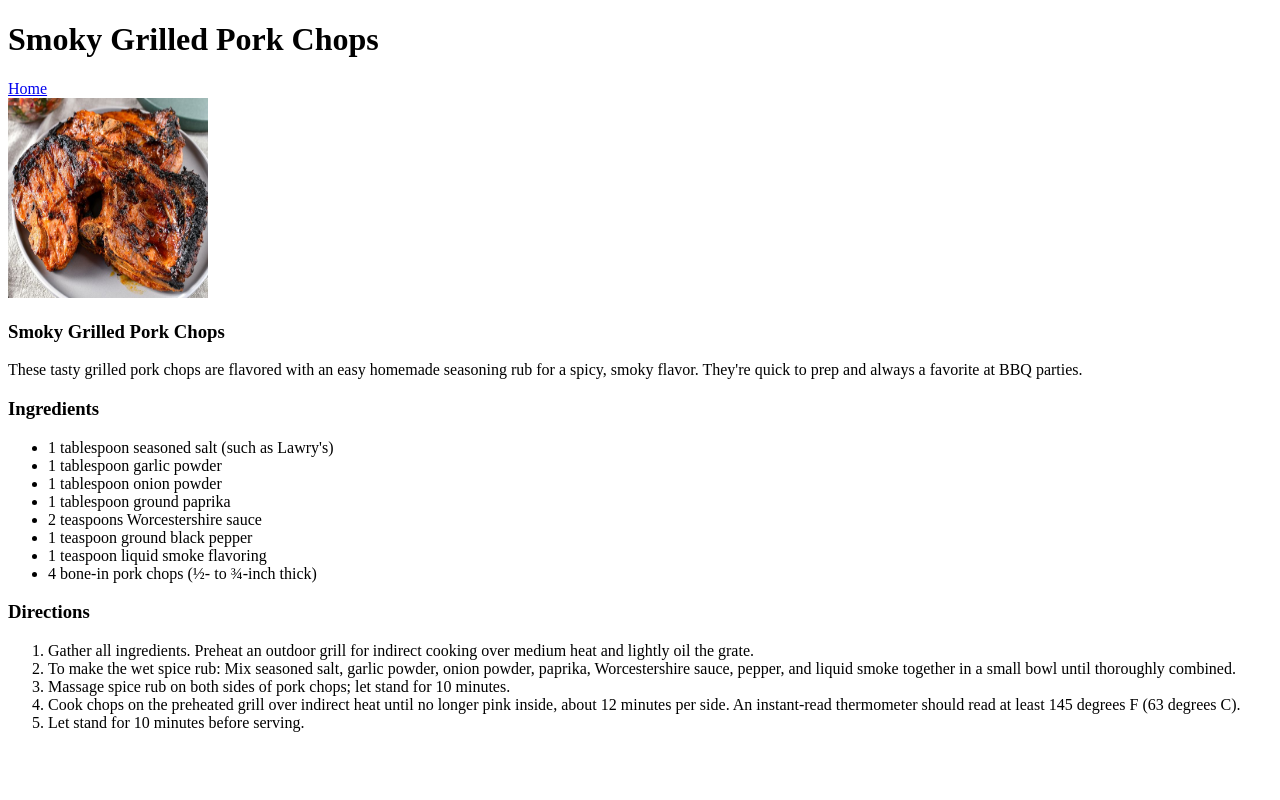
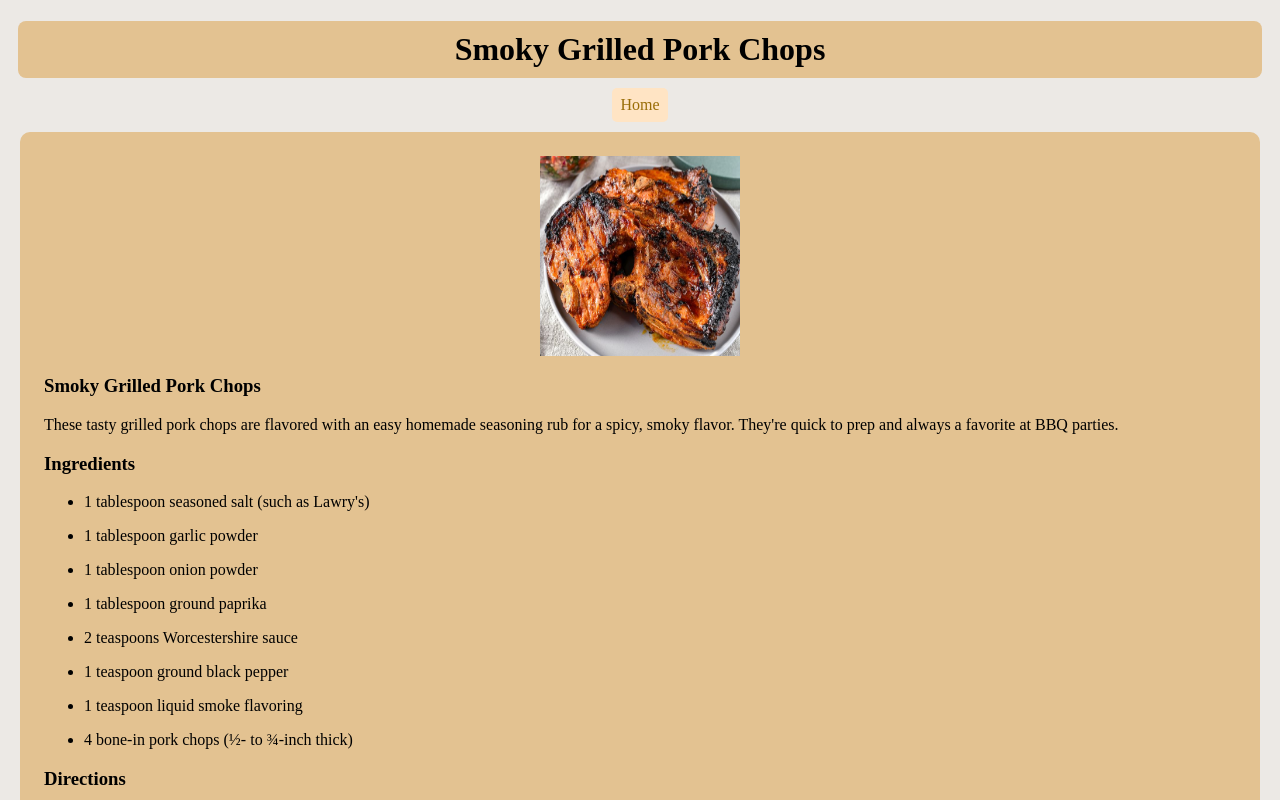
Before and after one commit to natthanun020156/odin-recipes, a plain HTML site: page recipes/Smoky_Grilled_Pork_Chops.html in a window 1280 px wide. Shown: the top 800 px of the page. Drawn offline with Linux system fonts and the light colour scheme.

Commit message:
update recipes add file css style in all page

```diff
--- /dev/null
+++ b/css/stlyesheet.css
@@ -0,0 +1,45 @@
+body {
+    background-color: rgb(236, 233, 229);
+}
+img {
+    display: flex;
+    margin: 0px auto;
+}
+p {
+    margin: 16px 0px;
+    padding: 0px;
+}
+li {
+    margin: 16px 0px;
+    padding: 0px;
+}
+#Home {
+  text-align: center;
+  margin: 10px;
+}
+#Home a {
+  color: rgb(153, 109, 7);
+  text-decoration: none;
+  background-color: bisque;
+  display: inline-block;
+  border-radius: 5px;
+  padding: 8px 8px;
+  box-sizing: border-box;
+}
+.title {
+    font-family: 'Times New Roman', Times, serif;
+    text-align: center;
+    font-weight: bold;
+    background-color: rgb(227, 194, 145);
+    border-radius: 8px;
+    padding: 10px;
+    margin-bottom: 1px;
+    margin-left: 10px;
+    margin-right: 10px;
+}
+.backgroundcontent {
+    background-color: rgb(227, 194, 145);
+    padding: 24px;
+    margin: 0px 12px;
+    border-radius: 10px;
+}
--- a/recipes/Smoky_Grilled_Pork_Chops.html
+++ b/recipes/Smoky_Grilled_Pork_Chops.html
@@ -4,11 +4,12 @@
     <meta charset="UTF-8">
     <meta name="viewport" content="width=device-width, initial-scale=1.0">
     <title>Smoky Grilled Pork Chops recipes</title>
+    <link rel="stylesheet" href="../css/stlyesheet.css">
 </head>
 <body>
-    <h1>Smoky Grilled Pork Chops</h1>
-    <a href="../index.html">Home<br></a>
-    <img src="../images/SmokyGrilledPorkChops.jpg" alt="Smoky Grilled Pork Chops" width="200" height="200">
+    <h1 class="title">Smoky Grilled Pork Chops</h1>
+    <div id="Home"><a href="../index.html">Home</a></div>
+    <div class="backgroundcontent"><img src="../images/SmokyGrilledPorkChops.jpg" alt="Smoky Grilled Pork Chops" width="200" height="200">
     <h3>Smoky Grilled Pork Chops</h3>
     <p>These tasty grilled pork chops are flavored with an easy homemade seasoning rub for a spicy, smoky flavor. They're quick to prep and always a favorite at BBQ parties.</p>
     <h3>Ingredients</h3>
@@ -30,5 +31,6 @@
         <li>Cook chops on the preheated grill over indirect heat until no longer pink inside, about 12 minutes per side. An instant-read thermometer should read at least 145 degrees F (63 degrees C).</li>
         <li>Let stand for 10 minutes before serving.</li>
     </ol>
+    </div>
 </body>
 </html>
```
Also changed, not shown: index.html (+1 -0 lines), recipes/LavashPizza.html (+3 -2 lines), recipes/Pan_Seared_Tilapia.html (+3 -2 lines).
